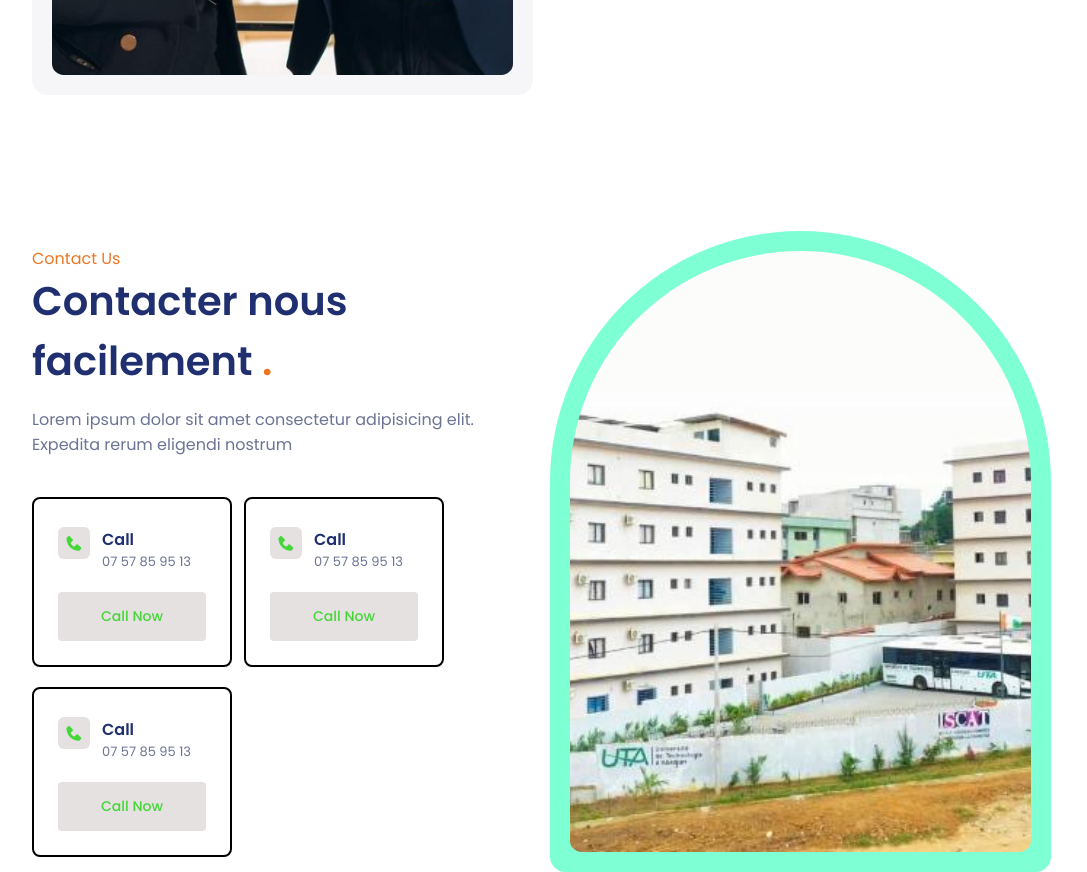
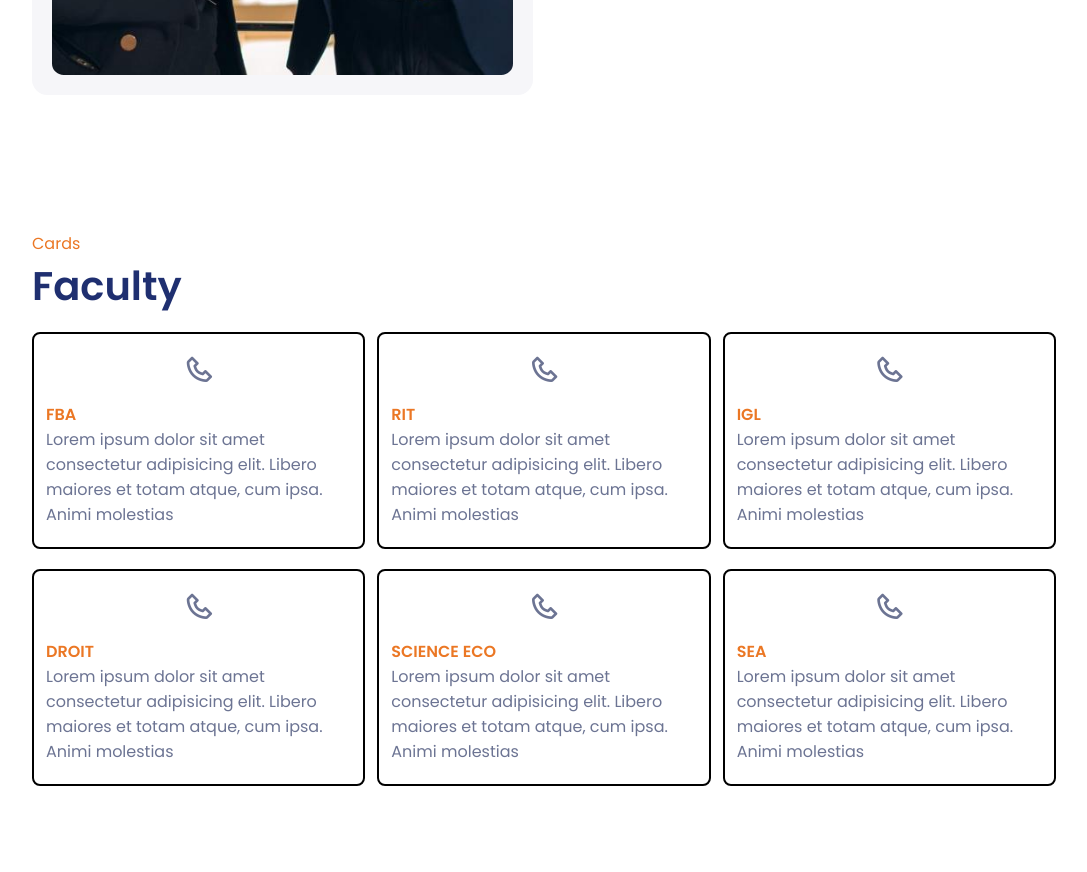
Before and after one commit to charo7507/uta_vitrine, a plain HTML site: page index.html in a window 1280 px wide. Shown: the part 2678-3550 px from the top of the page, without its empty margins (96-1183 px from the left). Drawn offline with nearby package versions, Linux system fonts and the light colour scheme.

Commit message:
deploy tes

```diff
--- a/assets/css/style.css
+++ b/assets/css/style.css
@@ -555,6 +555,32 @@ object-fit: cover;
 /*Rotate icon and add shadows*/
 
 
+/*=============== CARDS ===============*/
+
+.cards__content{
+grid-template-columns: repeat(3, 1fr);
+gap: 1.25rem .75rem;
+}
+
+.card__items{
+background-color: var(--body-color);
+border: 2px solid var(--border-color);
+padding: 1.25rem .75rem;
+border-radius: .5rem;
+transition: .3s;
+}
+
+.card__icon{
+  display: flex;
+  align-items: center;
+  justify-content: center;
+  margin-bottom: 1rem;
+}
+
+.card__icon i{
+  font-size: 2rem;
+}
+
 /*=============== CONTACT ===============*/
 
 .contact__container {
@@ -821,6 +847,14 @@ object-fit: cover;
     grid-template-columns: repeat(1, 200px);
     justify-content: center;
   }
+}
+
+@media screen and (max-width: 498px) {
+
+  .cards__content{
+    grid-template-columns: repeat(1, 200px);
+    justify-content: center;
+    }
 }
 
 @media screen and (max-width: 320px) {
--- a/assets/js/app.js
+++ b/assets/js/app.js
@@ -118,3 +118,4 @@ sr.reveal(`.home__images`, {delay: 800, origin:'bottom'})
 sr.reveal(`.logos__img`, {interval: 200})
 sr.reveal(`.value__images, .contact__content`, {origin:'left'})
 sr.reveal(`.value__content, .contact__images`, {origin:'right'})
+sr.reveal(`.cards__content`, {interval: 200})
--- a/index.html
+++ b/index.html
@@ -356,6 +356,102 @@
 
         </section>
 
+        <section class="cards section" >
+            <div class="container">
+                <span class="section__subtitle">Cards</span>
+                <h2 class="section__title">
+                    Faculty
+                </h2>
+
+                <div class="cards__content grid">
+                    <div class="card__items">
+                        <div class="card__icon">
+                            <i class='bx bx-phone'></i>
+                        </div>
+                        <div class="card__items-content">
+                            <h2 class="section__subtitle">
+                                FBA
+                            </h2>
+                            <p class="card__description">
+                                Lorem ipsum dolor sit amet consectetur adipisicing elit. Libero maiores et totam atque, cum ipsa. Animi molestias
+                            </p>
+                        </div>
+                    </div>
+
+
+                    <div class="card__items">
+                        <div class="card__icon">
+                            <i class='bx bx-phone'></i>
+                        </div>
+                        <div class="card__items-content">
+                            <h2 class="section__subtitle">
+                                RIT
+                            </h2>
+                            <p class="card__description">
+                                Lorem ipsum dolor sit amet consectetur adipisicing elit. Libero maiores et totam atque, cum ipsa. Animi molestias
+                            </p>
+                        </div>
+                    </div>
+
+                    <div class="card__items">
+                        <div class="card__icon">
+                            <i class='bx bx-phone'></i>
+                        </div>
+                        <div class="card__items-content">
+                            <h2 class="section__subtitle">
+                                IGL
+                            </h2>
+                            <p class="card__description">
+                                Lorem ipsum dolor sit amet consectetur adipisicing elit. Libero maiores et totam atque, cum ipsa. Animi molestias
+                            </p>
+                        </div>
+                    </div>
+
+                    <div class="card__items">
+                        <div class="card__icon">
+                            <i class='bx bx-phone'></i>
+                        </div>
+                        <div class="card__items-content">
+                            <h2 class="section__subtitle">
+                                DROIT
+                            </h2>
+                            <p class="card__description">
+                                Lorem ipsum dolor sit amet consectetur adipisicing elit. Libero maiores et totam atque, cum ipsa. Animi molestias
+                            </p>
+                        </div>
+                    </div>
+
+                    <div class="card__items">
+                        <div class="card__icon">
+                            <i class='bx bx-phone'></i>
+                        </div>
+                        <div class="card__items-content">
+                            <h2 class="section__subtitle">
+                                SCIENCE ECO
+                            </h2>
+                            <p class="card__description">
+                                Lorem ipsum dolor sit amet consectetur adipisicing elit. Libero maiores et totam atque, cum ipsa. Animi molestias
+                            </p>
+                        </div>
+                    </div>
+
+                    <div class="card__items">
+                        <div class="card__icon">
+                            <i class='bx bx-phone'></i>
+                        </div>
+                        <div class="card__items-content">
+                            <h2 class="section__subtitle">
+                                SEA
+                            </h2>
+                            <p class="card__description">
+                                Lorem ipsum dolor sit amet consectetur adipisicing elit. Libero maiores et totam atque, cum ipsa. Animi molestias
+                            </p>
+                        </div>
+                    </div>
+                </div>
+            </div>
+        </section>
+
 
         <section class="contact section" id="contact">
             <div class="contact__container container grid">
```
